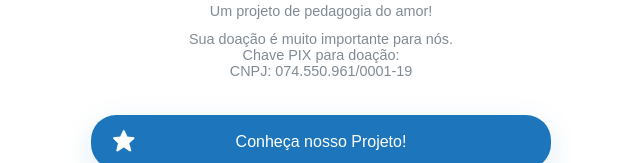
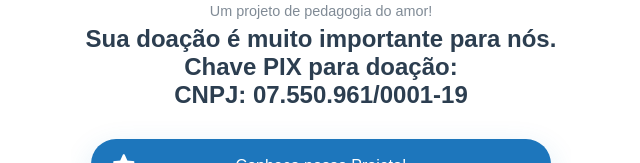
Before and after one commit to projetoestrela/links, a plain HTML site: page index.html in a window 1280 px wide. Shown: the part 238-401 px from the top of the page, without its empty margins (319-959 px from the left). Drawn offline with nearby package versions, Linux system fonts and the light colour scheme.

Commit message:
Update index.html

```diff
--- a/index.html
+++ b/index.html
@@ -21,11 +21,11 @@
                 <p>
                     Um projeto de pedagogia do amor!
                 </p>
-                <p>
+                <h2>
                     Sua doação é muito importante para nós.<br>
                     Chave PIX para doação:<br>
-                    CNPJ: 074.550.961/0001-19
-                </p>
+                    CNPJ: 07.550.961/0001-19
+                </h2>
             </div>
         </div>
         <div class="con-contents">
```
